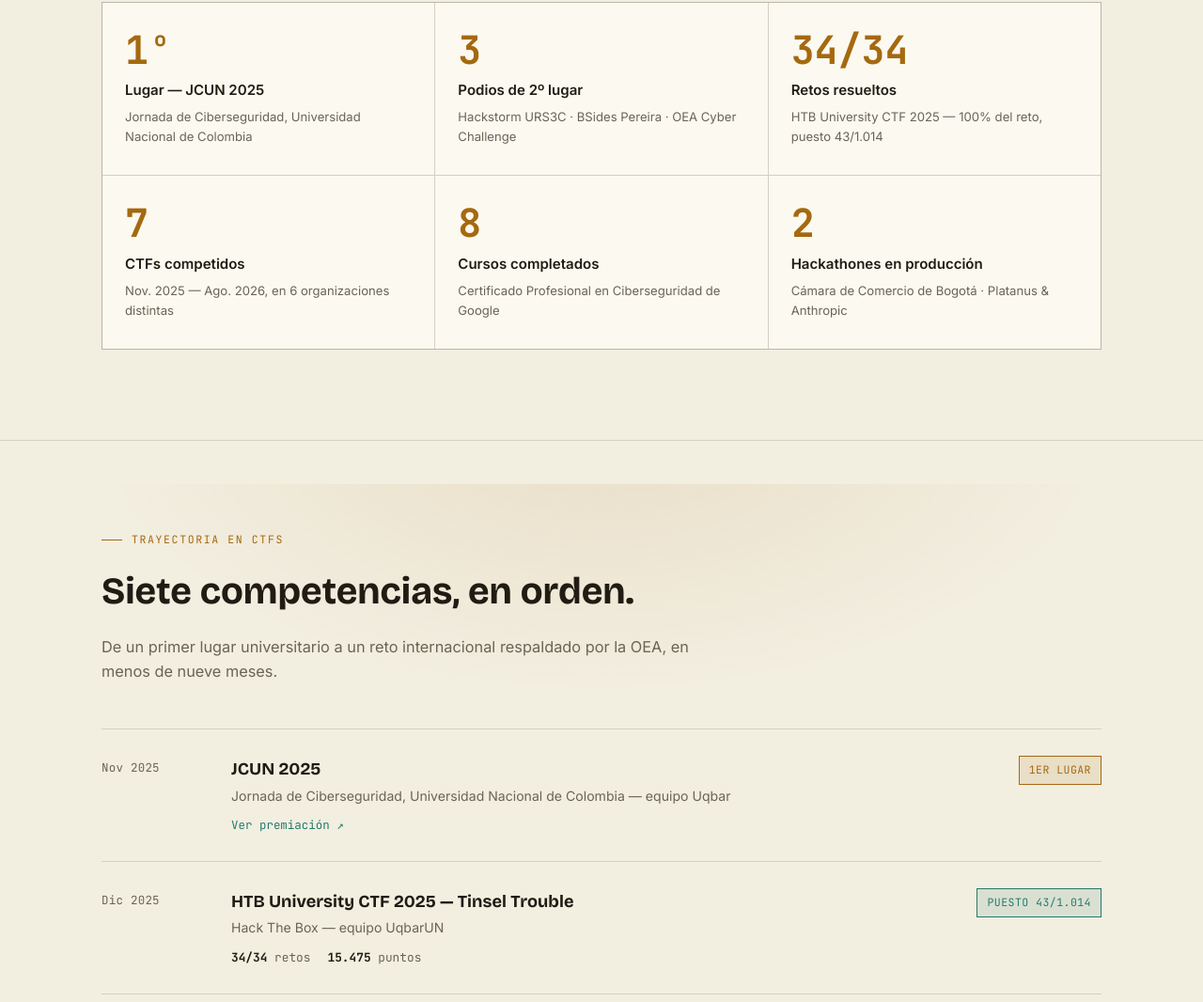
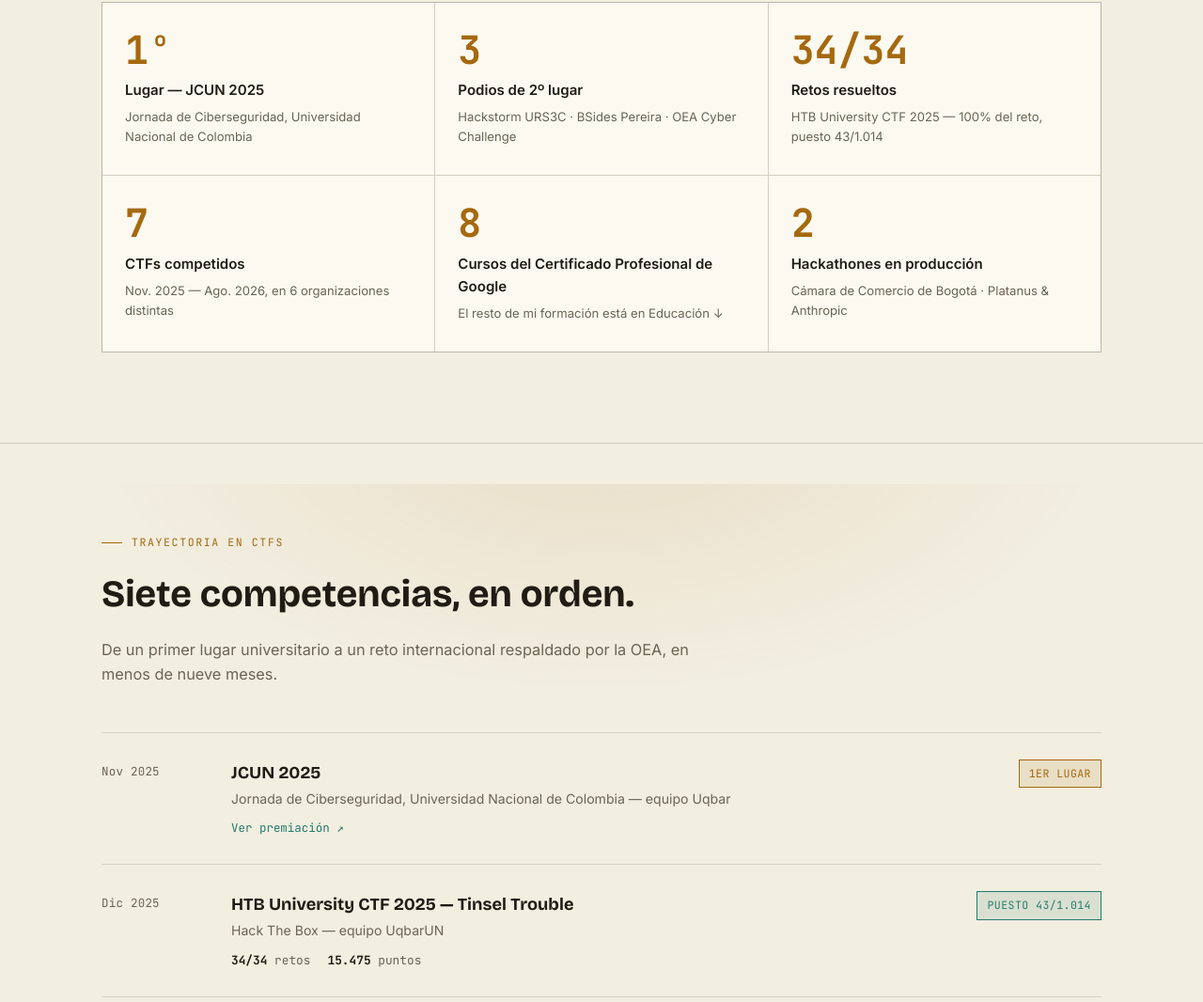
Before and after one commit to YamidGT/YamidGT.github.io, a plain HTML site: page index.html in a window 1280 px wide. Shown: the part 1885-2951 px from the top of the page at 94% size. Drawn offline with Linux system fonts and the light colour scheme.

Commit message:
Clarify the courses stat scopes to the Google cert, not total coursework

```diff
--- a/index.html
+++ b/index.html
@@ -483,7 +483,7 @@
       <div class="stat-tile"><div class="stat-num">3</div><div class="stat-label">Podios de 2º lugar</div><div class="stat-ctx">Hackstorm URS3C · BSides Pereira · OEA Cyber Challenge</div></div>
       <div class="stat-tile"><div class="stat-num">34/34</div><div class="stat-label">Retos resueltos</div><div class="stat-ctx">HTB University CTF 2025 — 100% del reto, puesto 43/1.014</div></div>
       <div class="stat-tile"><div class="stat-num">7</div><div class="stat-label">CTFs competidos</div><div class="stat-ctx">Nov. 2025 — Ago. 2026, en 6 organizaciones distintas</div></div>
-      <div class="stat-tile"><div class="stat-num">8</div><div class="stat-label">Cursos completados</div><div class="stat-ctx">Certificado Profesional en Ciberseguridad de Google</div></div>
+      <div class="stat-tile"><div class="stat-num">8</div><div class="stat-label">Cursos del Certificado Profesional de Google</div><div class="stat-ctx">El resto de mi formación está en Educación ↓</div></div>
       <div class="stat-tile"><div class="stat-num">2</div><div class="stat-label">Hackathones en producción</div><div class="stat-ctx">Cámara de Comercio de Bogotá · Platanus &amp; Anthropic</div></div>
     </div>
   </div>
```
